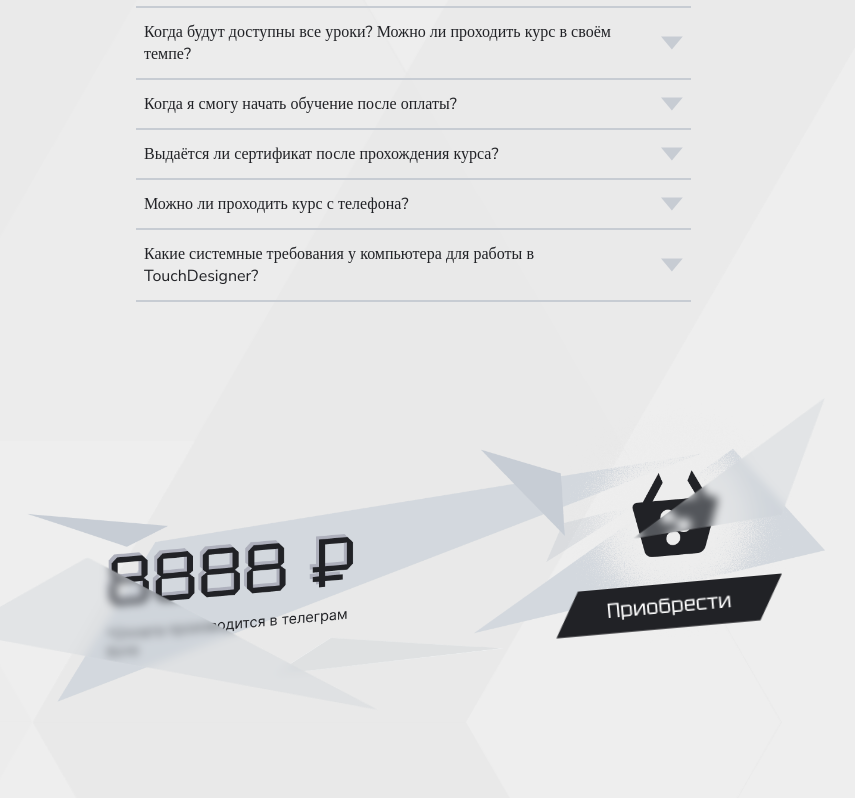
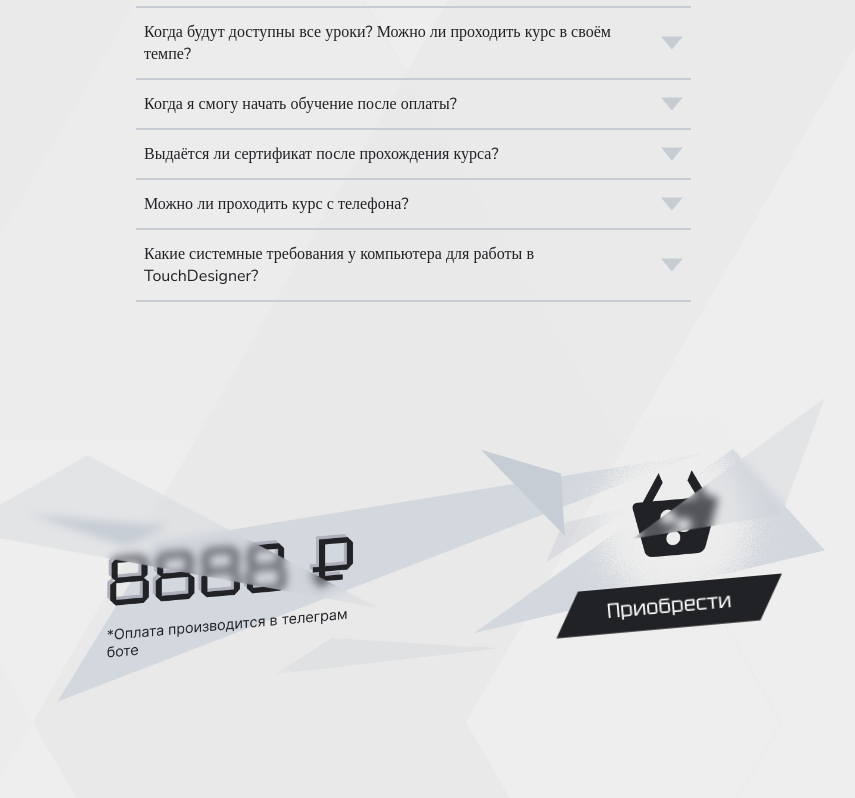
Before and after one commit to shizikaep-prog/TDcourse, a plain HTML site: page index.html in a window 1280 px wide. Shown: the part 4827-5625 px from the top of the page, without its empty margins (214-1069 px from the left). Drawn offline with Linux system fonts and the light colour scheme; animation ran at ten frames a second; a web font is replaced by a local one.

Commit message:
Adjust purchase triangle position

```diff
--- a/css/style.css
+++ b/css/style.css
@@ -410,7 +410,7 @@ button { font: inherit; }
 }
 .glass-triangle-purchase-2 {
     left: 13%;
-    top: 45%;
+    top: 13%;
     transform: translateY(-50%);
     width: 424px;
     height: 149px;
```
